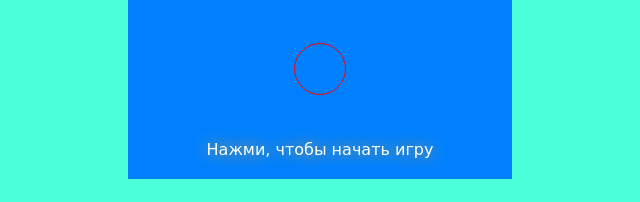
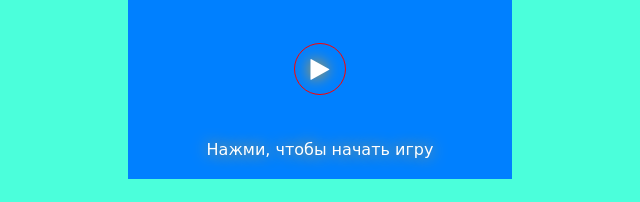
Before and after one commit to ONESucH/Game, a website: page index.html in a window 1280 px wide. Shown: the part 301-503 px from the top of the page, 320-960 px from the left. Drawn offline with Linux system fonts and the light colour scheme; the site is published under a folder, as on GitHub Pages, so addresses that start at the root find nothing.

Commit message:
change url

```diff
--- a/index.html
+++ b/index.html
@@ -5,7 +5,7 @@
     <meta name="viewport" content="width=device-width, user-scalable=no, initial-scale=1.0, maximum-scale=1.0, minimum-scale=1.0">
     <meta http-equiv="X-UA-Compatible" content="ie=edge">
     <title>lesson-5</title>
-    <link rel="stylesheet" href="/bower_components/font-awesome/css/font-awesome.min.css">
+    <link rel="stylesheet" href="bower_components/font-awesome/css/font-awesome.min.css">
     <link rel="stylesheet" href="style.css">
 </head>
 <body>
```
